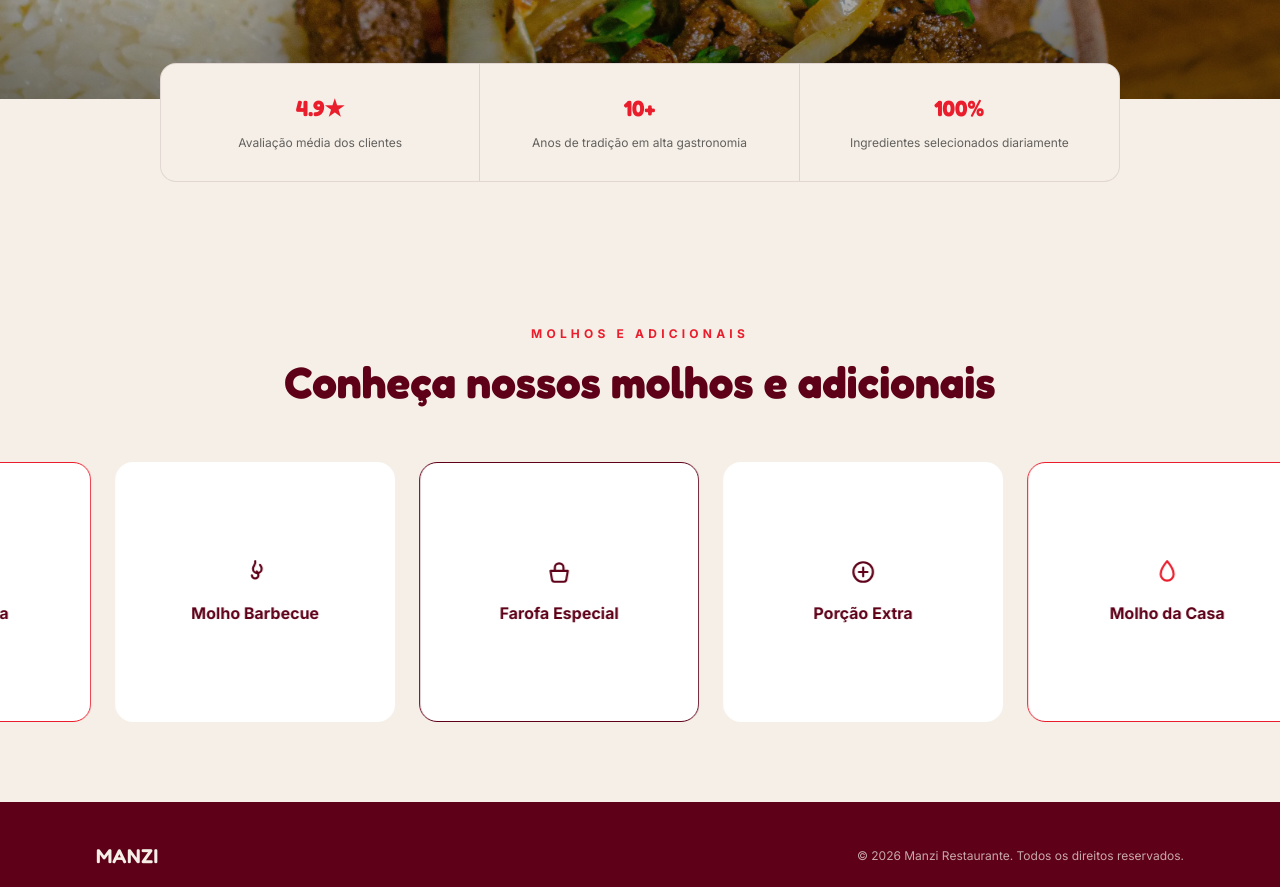
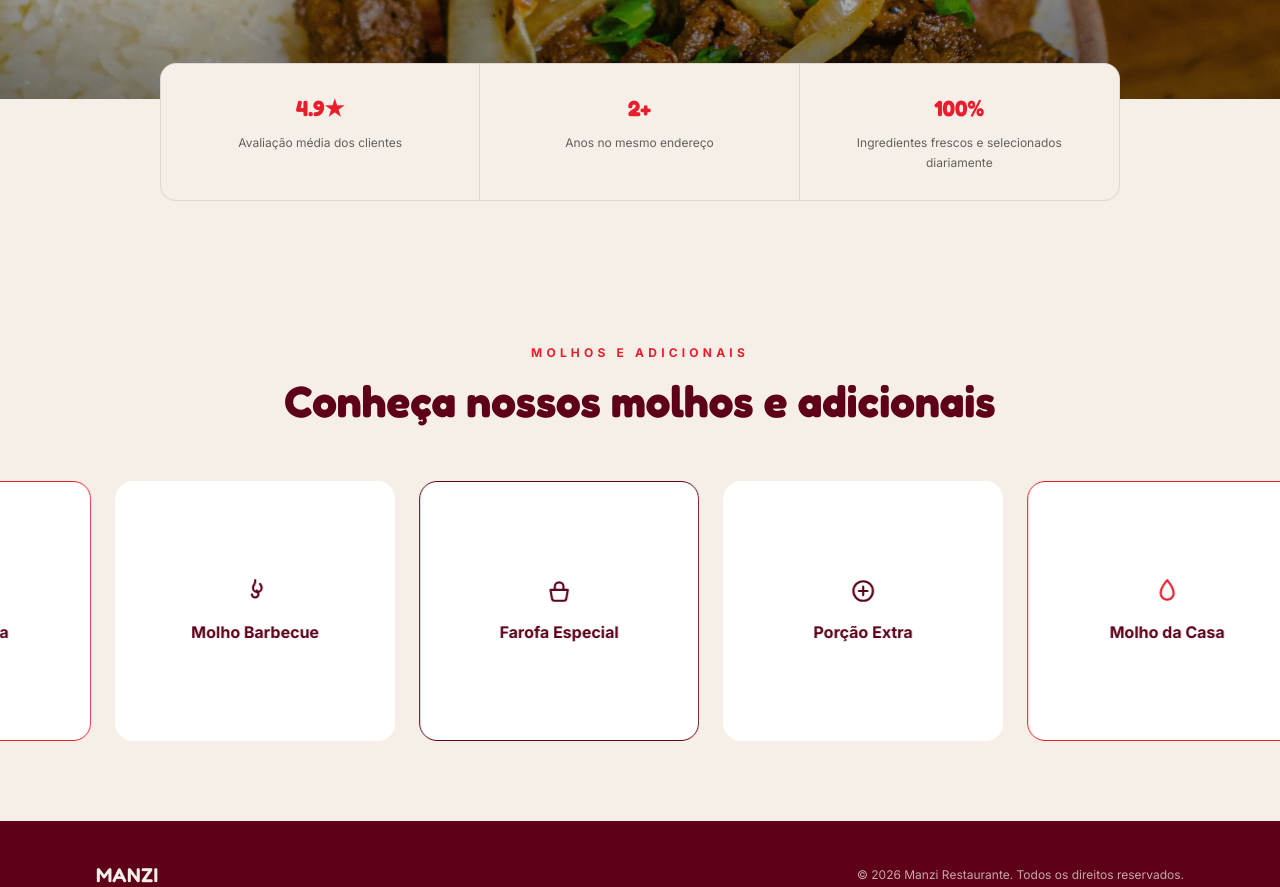
Before and after one commit to EducLead01/Restaurante-Manzi, a Next.js app: page / in a window 1280 px wide. Shown: the part 1700-2587 px from the top of the page. Built offline with nearby package versions, Linux system fonts and the light colour scheme.

Commit message:
Ajusta estatísticas: anos no endereço e ingredientes frescos
Co-Authored-By: Claude Sonnet 5 <noreply@anthropic.com>

```diff
--- a/src/components/Experiencia.tsx
+++ b/src/components/Experiencia.tsx
@@ -17,8 +17,8 @@ const SLIDES = [
 
 const STATS = [
   { valor: "4.9★", texto: "Avaliação média dos clientes" },
-  { valor: "10+", texto: "Anos de tradição em alta gastronomia" },
-  { valor: "100%", texto: "Ingredientes selecionados diariamente" },
+  { valor: "2+", texto: "Anos no mesmo endereço" },
+  { valor: "100%", texto: "Ingredientes frescos e selecionados diariamente" },
 ];
 
 export default function Experiencia() {
```
